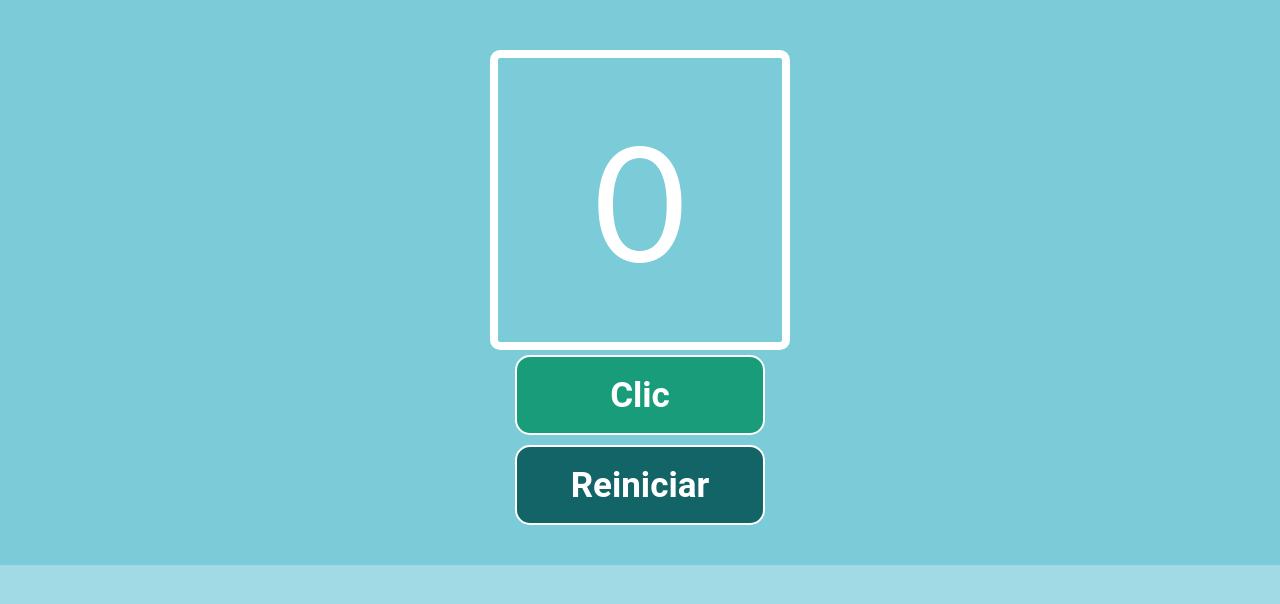
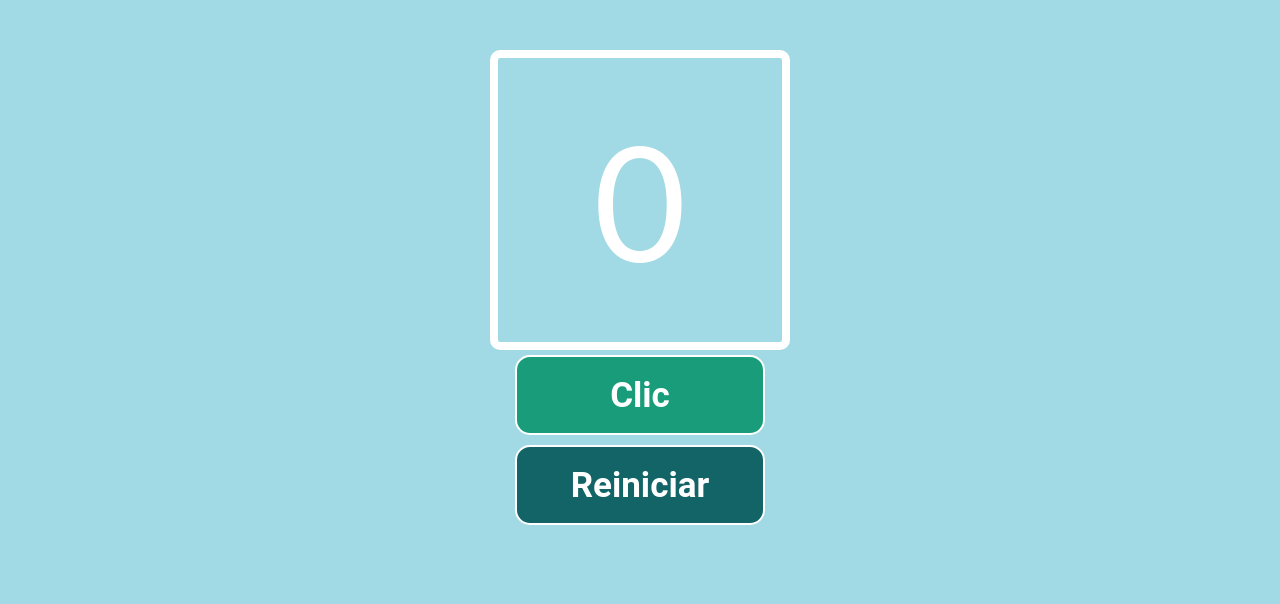
Before and after one commit to LauBena/contador-de-clics, a React (Create React App) app: page / in a window 1280 px wide. Shown: the top 604 px of the page. Built offline with nearby package versions, Linux system fonts and the light colour scheme.

Commit message:
cambio en el estilo

```diff
--- a/src/App.css
+++ b/src/App.css
@@ -4,7 +4,7 @@
     box-sizing: border-box;
 }
 
-html, body{
+html{
     background-color: #62c1d298;
 }
 
```
